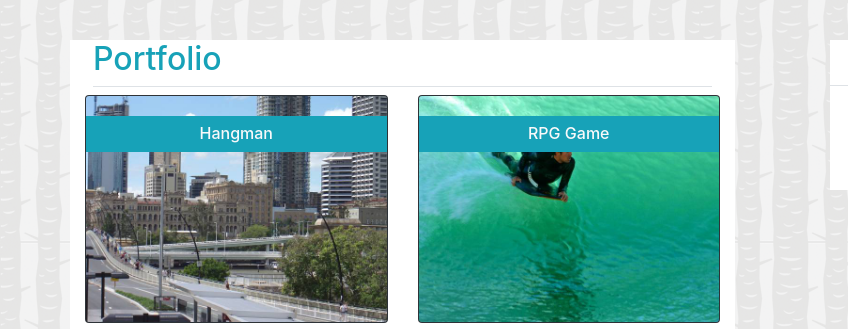
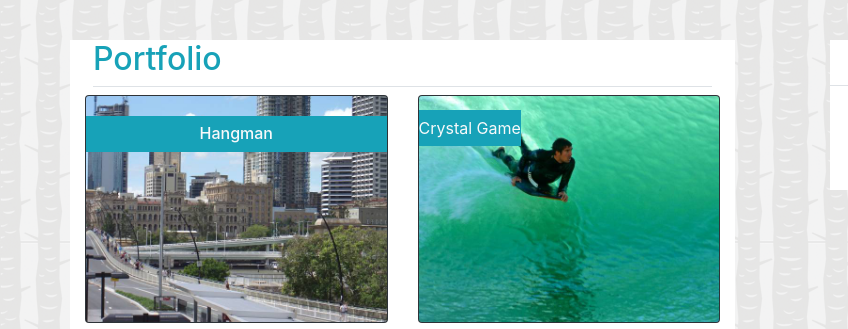
Before and after one commit to cbeez07/Bootstrap-Portfolio, a plain HTML site: page portfolio.html in a window 1280 px wide. Shown: the part 108-437 px from the top of the page, 0-848 px from the left. Drawn offline with nearby package versions, Linux system fonts and the light colour scheme.

Commit message:
Crystal Game link

```diff
--- a/portfolio.html
+++ b/portfolio.html
@@ -72,7 +72,9 @@
 							<div class="card bg-dark text-white mb-3">
 								<img class="card-img" src="assets/images/RPG.jpg" alt="RPG Game">
 								<div class="card-img-overlay px-0">
-									<h6 class="card-title bg-info mx-0 text-center py-2 text-light">RPG Game</h6>
+									<a href="https://cbeez07.github.io/week-4-game/" target="_blank"
+										<h6 class="card-title bg-info mx-0 text-center py-2 text-light">Crystal Game</h6>
+									</a>
 								</div>
 							</div>
 						</div>
```
